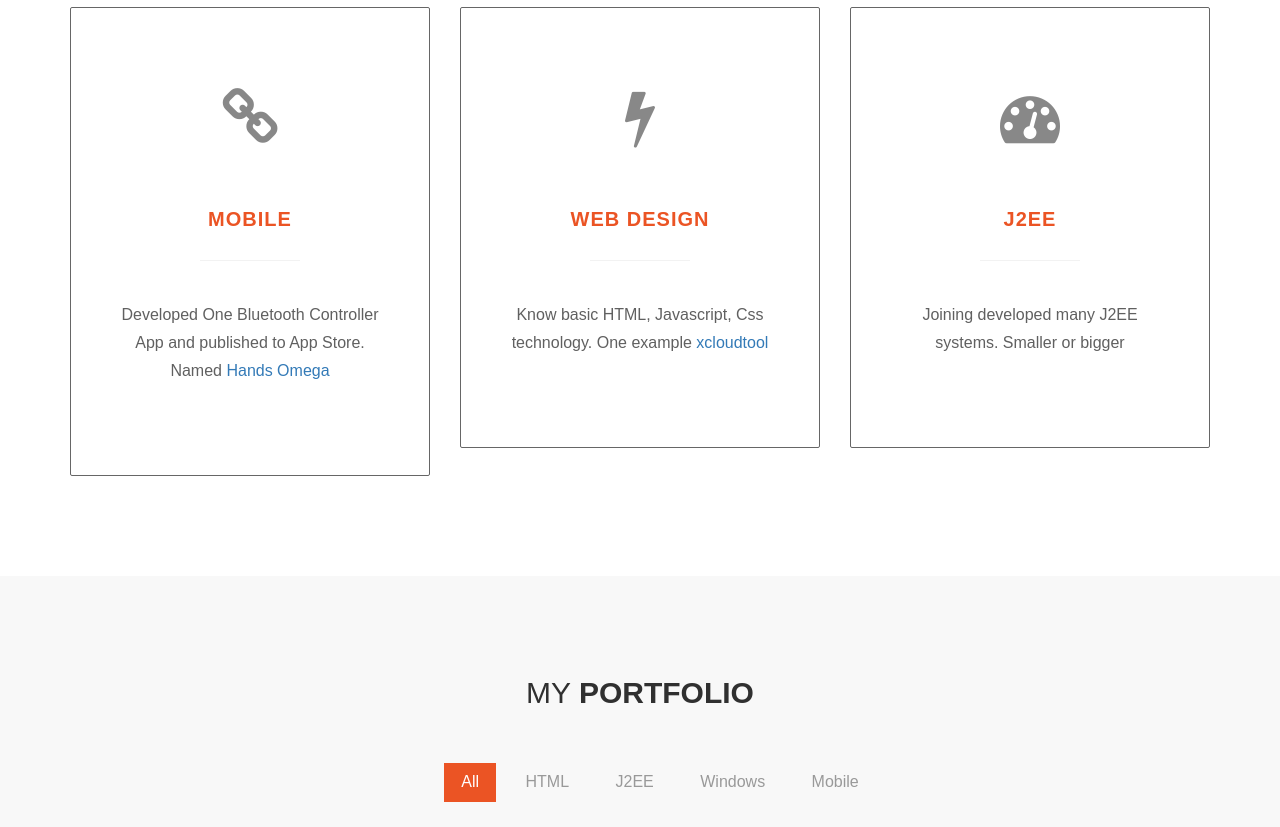
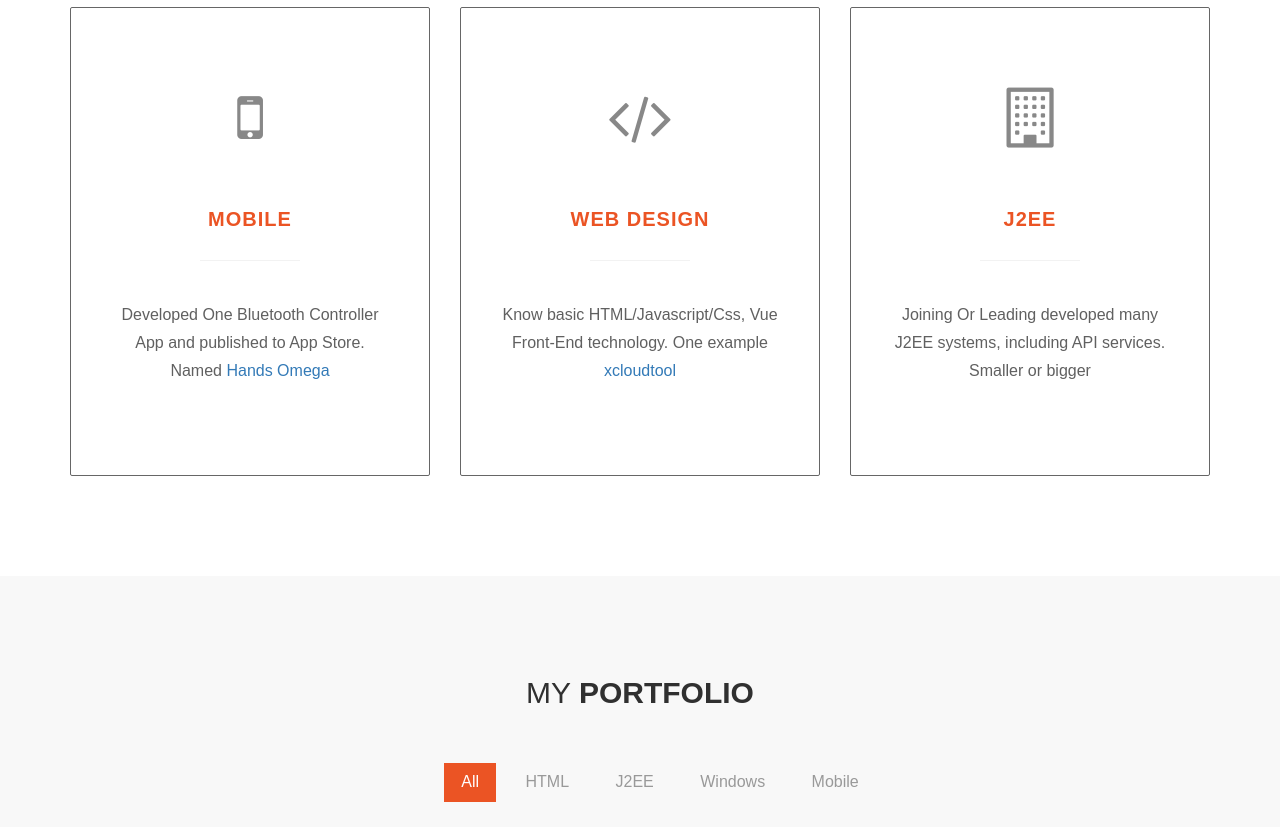
Before and after one commit to Jawf/personal-introduce-site, a plain HTML site: page index.html in a window 1280 px wide. Shown: the part 1029-1856 px from the top of the page. Drawn offline with Linux system fonts and the light colour scheme.

Commit message:
improved

```diff
--- a/index.html
+++ b/index.html
@@ -73,7 +73,7 @@ http://www.templatemo.com/tm-464-ultra-profile
 				</div>
 				<div class="col-md-4 col-sm-4">
 					<div class="work-wrapper">
-						<i class="fa fa-link"></i>
+						<i class="fa fa-mobile"></i>
 						<h3 class="text-uppercase tm-work-h3">Mobile</h3>
 						<hr>
 						<p>Developed One Bluetooth Controller App and published to App Store. Named <a href="http://itunes.apple.com/cn/app/id1110357337" data-filter=".photoshop">Hands Omega</a></p>
@@ -81,18 +81,18 @@ http://www.templatemo.com/tm-464-ultra-profile
 				</div>
 				<div class="col-md-4 col-sm-4">
 					<div class="work-wrapper">
-						<i class="fa fa-flash"></i>
+						<i class="fa fa-code"></i>
 						<h3 class="text-uppercase tm-work-h3">Web Design</h3>
 						<hr>
-						<p>Know basic HTML, Javascript, Css technology. One example <a href="http://xcloudtool.com" data-filter=".photoshop">xcloudtool</a></p>
+						<p>Know basic HTML/Javascript/Css, Vue Front-End technology. One example <a href="http://xcloudtool.com" data-filter=".photoshop">xcloudtool</a></p>
 					</div>
 				</div>
 				<div class="col-md-4 col-sm-4">
 					<div class="work-wrapper">
-						<i class="fa fa-dashboard"></i>
+						<i class="fa fa-building-o"></i>
 						<h3 class="text-uppercase tm-work-h3">J2EE</h3>
 						<hr>
-						<p>Joining developed many J2EE systems. Smaller or bigger</p>
+						<p>Joining Or Leading developed many J2EE systems, including API services. Smaller or bigger</p>
 					</div>
 				</div>
 			</div>
```
